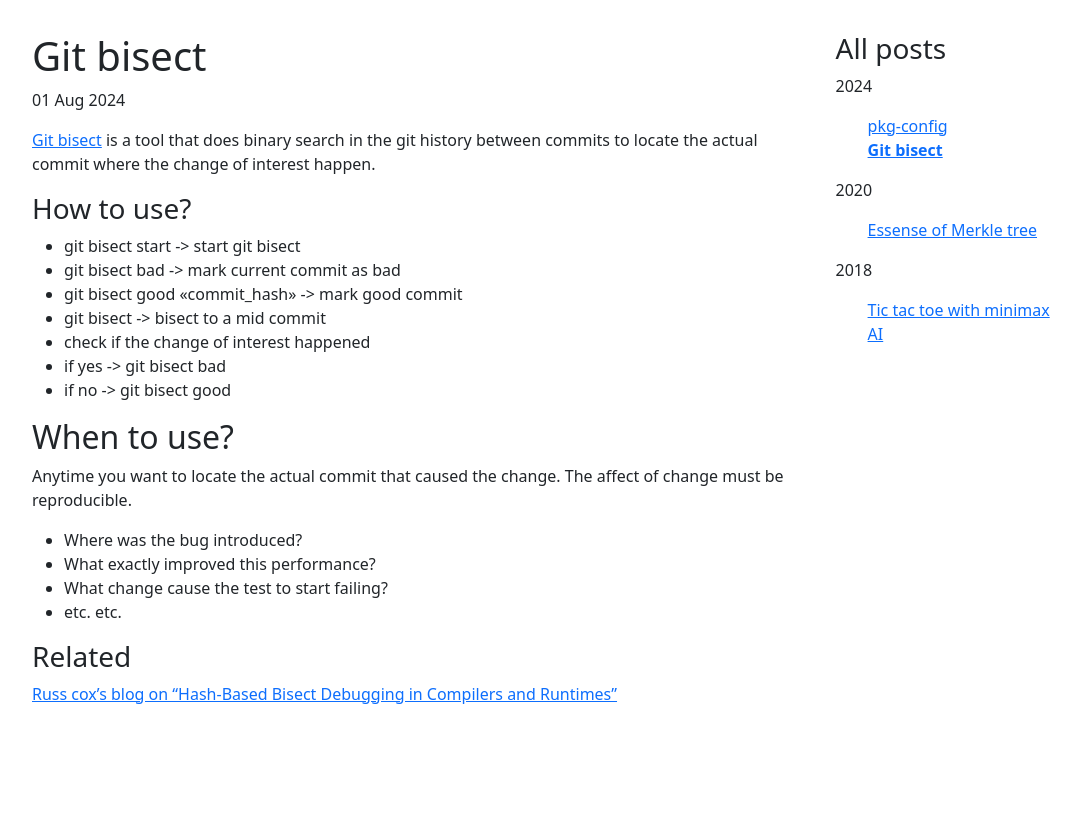
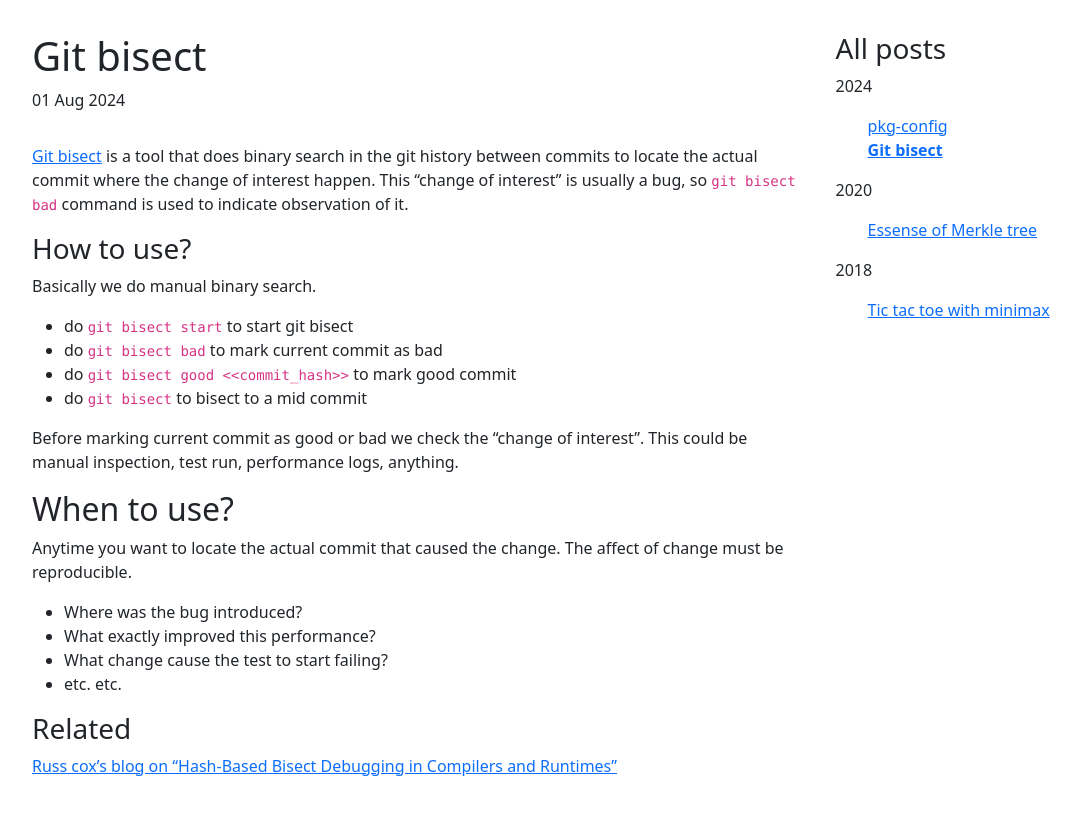
Before and after one commit to Bipinoli/bipinoli.github.io, a Jekyll site: the page built from _posts/2024-08-01-Git-bisect.md, in a window 1280 px wide. Shown: the top 815 px of the page, without its empty margins (96-1177 px from the left). Built offline with Jekyll 4.4.1, drawn with Linux system fonts in a browser that asks for light colours.

Commit message:
improved posts

```diff
--- a/_includes/navigation.html
+++ b/_includes/navigation.html
@@ -1,3 +1,5 @@
 <nav>
-
+  {% for item in site.data.navigation %}
+  <a href="{{item.link}}" {% if page.url == item.link %} class="current" {% endif %}>{{item.name}}</a>
+  {% endfor %}
 </nav>
--- a/_layouts/default.html
+++ b/_layouts/default.html
@@ -7,7 +7,7 @@
     <link rel="stylesheet" href="/assets/css/style.css">
   </head>
   <body>
-    {% include navigation.html %}
+    <!-- {% include navigation.html %} -->
     <div class="main-container">
     <div class="content">
       {{ content }}
--- a/_layouts/post.html
+++ b/_layouts/post.html
@@ -3,6 +3,8 @@ layout: default
 ---
 
 <h1>{{ page.title }}</h1>
-<p>{{ page.date | date_to_string }}</p>
+<p class="page-date">{{ page.date | date_to_string }}</p>
 
-{{ content }}
+<div class="page-content">
+    {{ content }}
+</div>
--- a/_posts/2024-08-01-Git-bisect.md
+++ b/_posts/2024-08-01-Git-bisect.md
@@ -2,16 +2,17 @@
 layout: post
 title: Git bisect
 ---
-[Git bisect](https://git-scm.com/docs/git-bisect) is a tool that does binary search in the git history between commits to locate the actual commit where the change of interest happen.
+[Git bisect](https://git-scm.com/docs/git-bisect) is a tool that does binary search in the git history between commits to locate the actual commit where the change of interest happen. This "change of interest" is usually a bug, so `git bisect bad` command is used to indicate observation of it.
 
 ### How to use?
-- git bisect start -> start git bisect
-- git bisect bad -> mark current commit as bad
-- git bisect good <<commit_hash>> -> mark good commit
-- git bisect -> bisect to a mid commit
-- check if the change of interest happened
-- if yes -> git bisect bad
-- if no -> git bisect good
+Basically we do manual binary search.
+- do `git bisect start` to start git bisect
+- do `git bisect bad` to mark current commit as bad
+- do `git bisect good <<commit_hash>>` to mark good commit
+- do `git bisect` to bisect to a mid commit
+
+Before marking current commit as good or bad we check the "change of interest".
+This could be manual inspection, test run, performance logs, anything.
 
 ## When to use?
 Anytime you want to locate the actual commit that caused the change. The affect of change must be reproducible.
--- a/assets/css/style.css
+++ b/assets/css/style.css
@@ -20,3 +20,9 @@ body {
 .current-post {
   font-weight: bold;
 }
+.page-date {
+  font-weight: 300;
+}
+.page-content {
+  padding-top: 1rem;
+}
```
Also changed, not shown: _posts/2018-04-26-Tic-tac-toe-with-MiniMax-AI.md (+3 -8 lines), about.md (deleted, +0 -15 lines).
